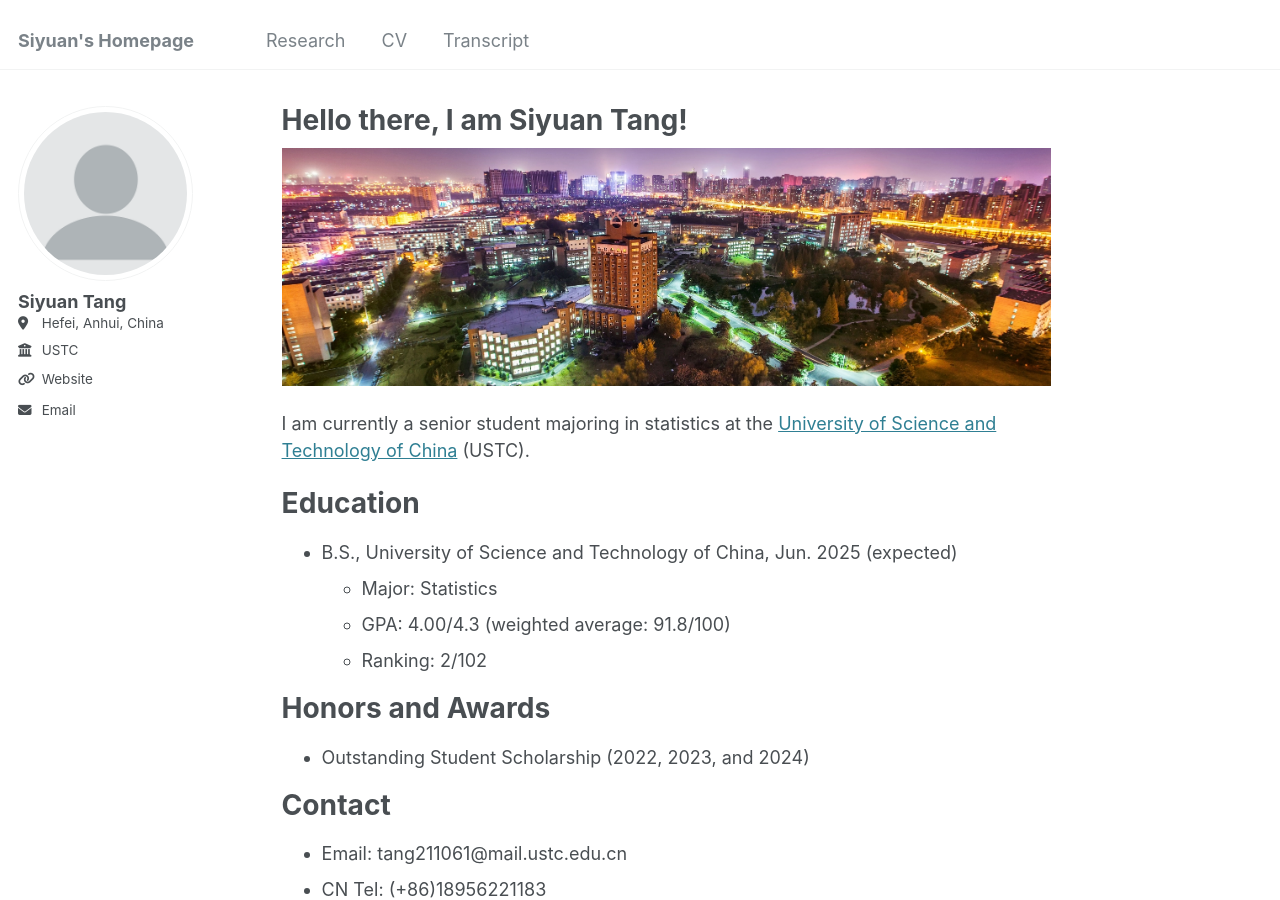
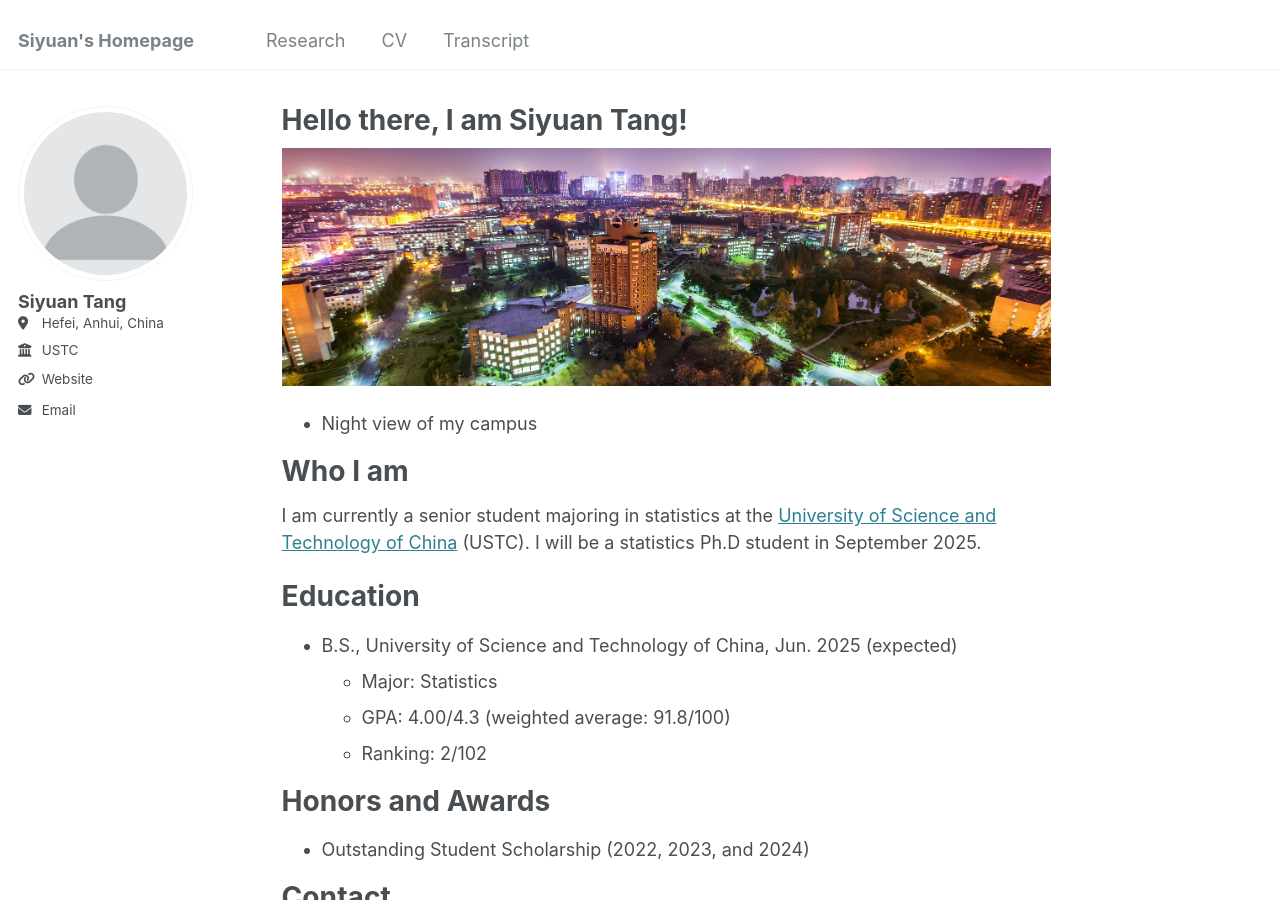
Before and after one commit to jacktangsy/jacktangsy.github.io, a Jekyll site: the page built from _pages/about.md, in a window 1280 px wide and 900 px high. Built offline with Jekyll 4.4.1, drawn with Linux system fonts in a browser that asks for light colours.

Commit message:
Update about.md

```diff
--- a/_pages/about.md
+++ b/_pages/about.md
@@ -9,7 +9,11 @@ redirect_from:
 
 ![USTC night view.](/images/en.ustc.edu.cn.jpeg)
 
-I am currently a senior student majoring in statistics at the [University of Science and Technology of China](https://en.ustc.edu.cn/) (USTC).
+* Night view of my campus
+
+Who I am
+======
+I am currently a senior student majoring in statistics at the [University of Science and Technology of China](https://en.ustc.edu.cn/) (USTC). I will be a statistics Ph.D student in September 2025.
 
 Education
 ======
```
